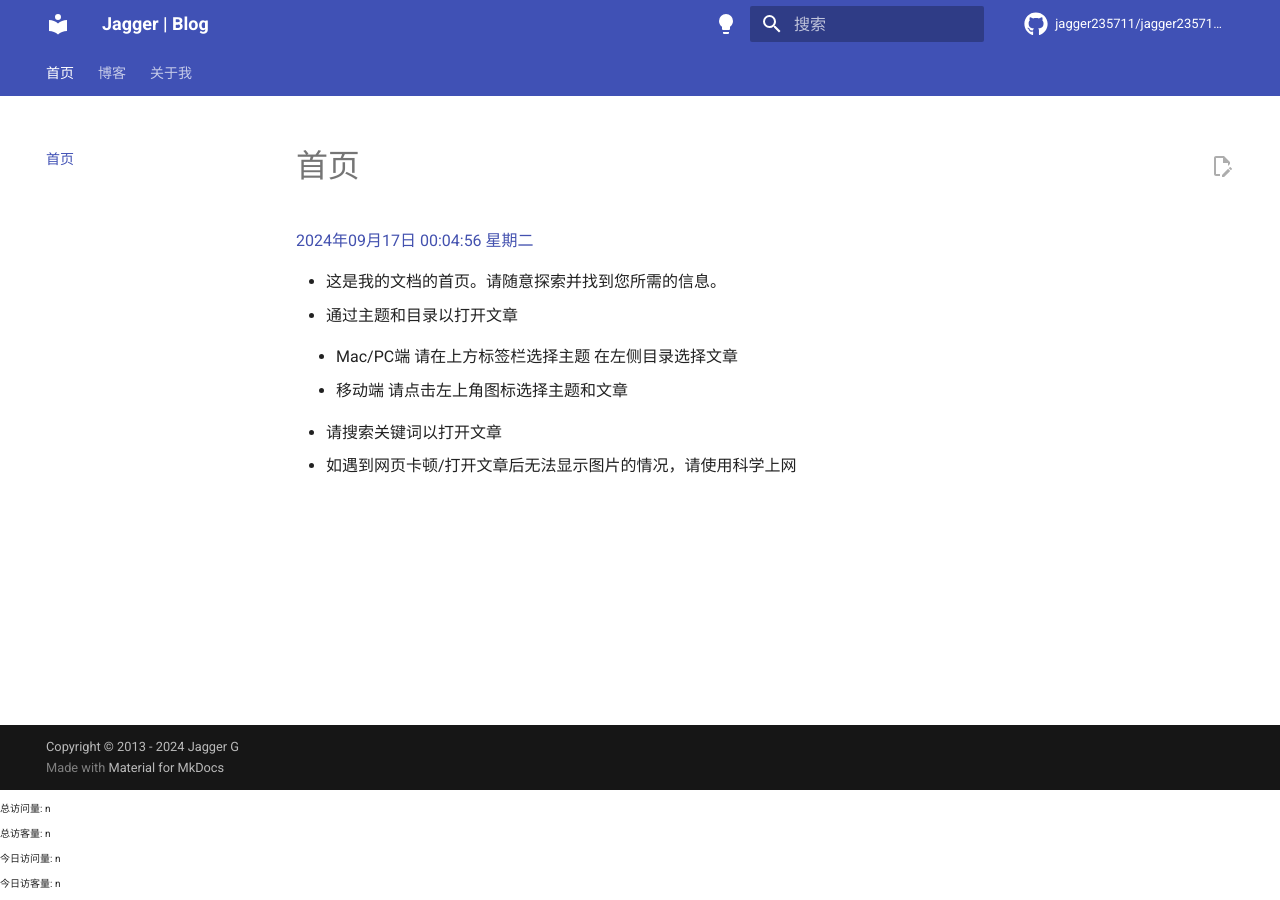
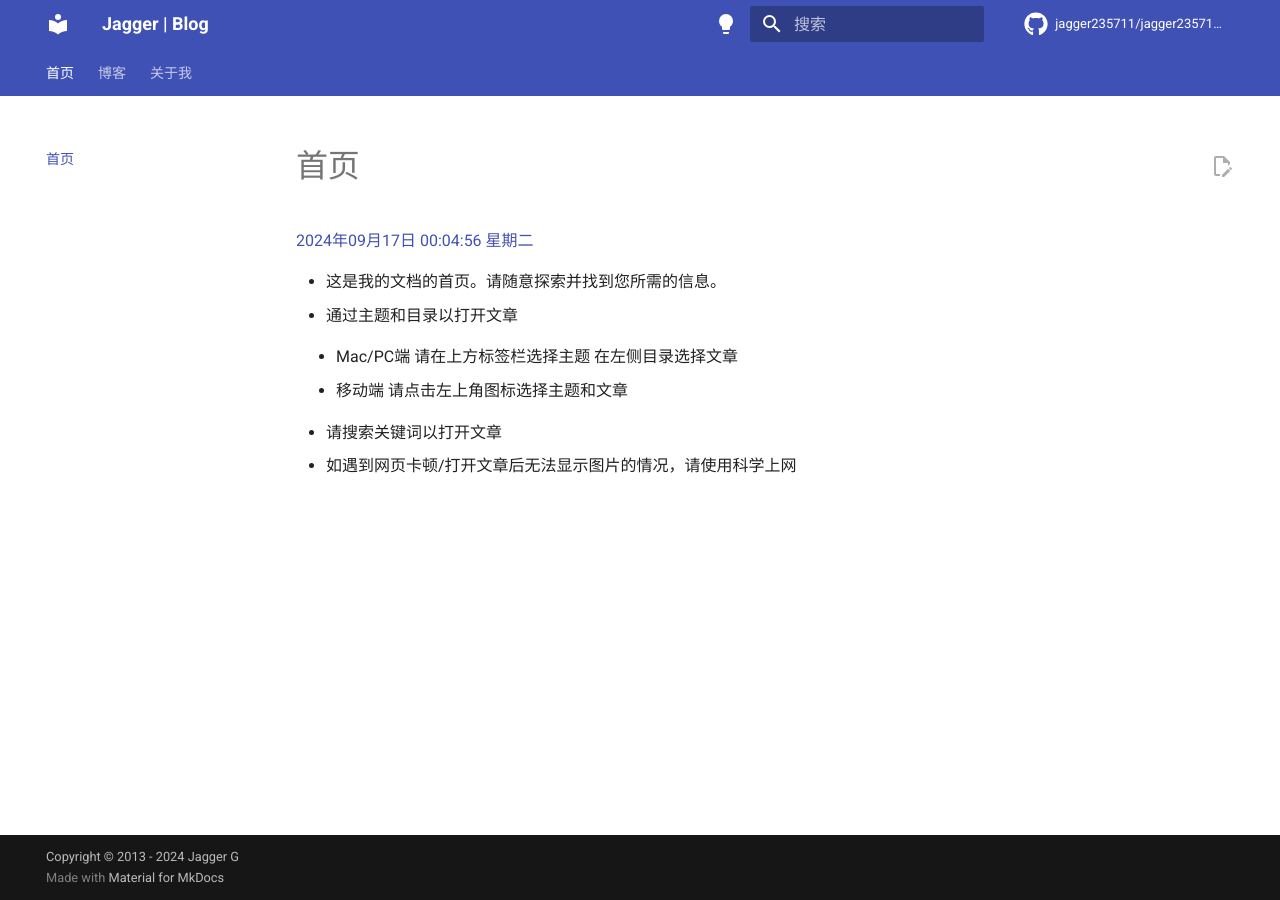
Before and after one commit to jagger235711/jagger235711.github.io, an MkDocs documentation site: the page built from docs/index.md, in a window 1280 px wide. Built offline with MkDocs 1.6.1 and Material for MkDocs 9.7.7, drawn with Linux system fonts in a browser that asks for light colours; comment, search, counter and statistics services are not loaded.

Commit message:
更新页面脚注，移除网站访问量统计脚本

```diff
--- a/overrides/main.html
+++ b/overrides/main.html
@@ -2,16 +2,6 @@
 
 {% block htmltitle %}
     <title>Jagger的博客</title>
-{% endblock %}
-
-{% block footer %}
-    {{ super() }}
-    <div class="counter-container">
-        <p>总访问量: <span id="qiushaocloud_sitecounter_value_site_pv">n</span></p>
-        <p>总访客量: <span id="qiushaocloud_sitecounter_value_site_uv">n</span></p>
-        <p>今日访问量: <span id="qiushaocloud_sitecounter_value_today_site_pv">n</span></p>
-        <p>今日访客量: <span id="qiushaocloud_sitecounter_value_today_site_uv">n</span></p>
-    </div>
 {% endblock %}
 
 <!-- Theme-related JavaScript -->
```
Also changed, not shown: other parts of overrides/main.html (+0 -2 lines).
